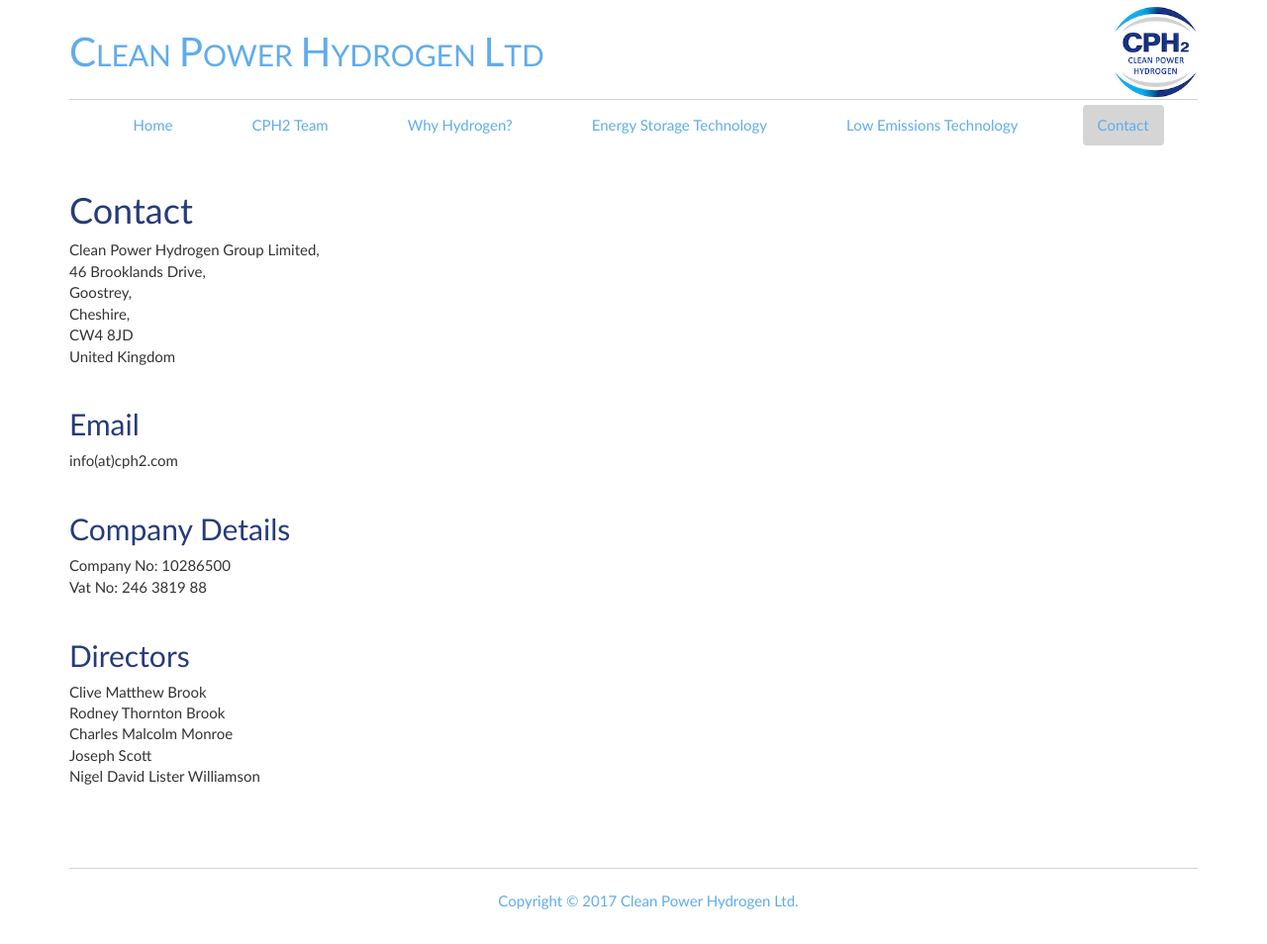
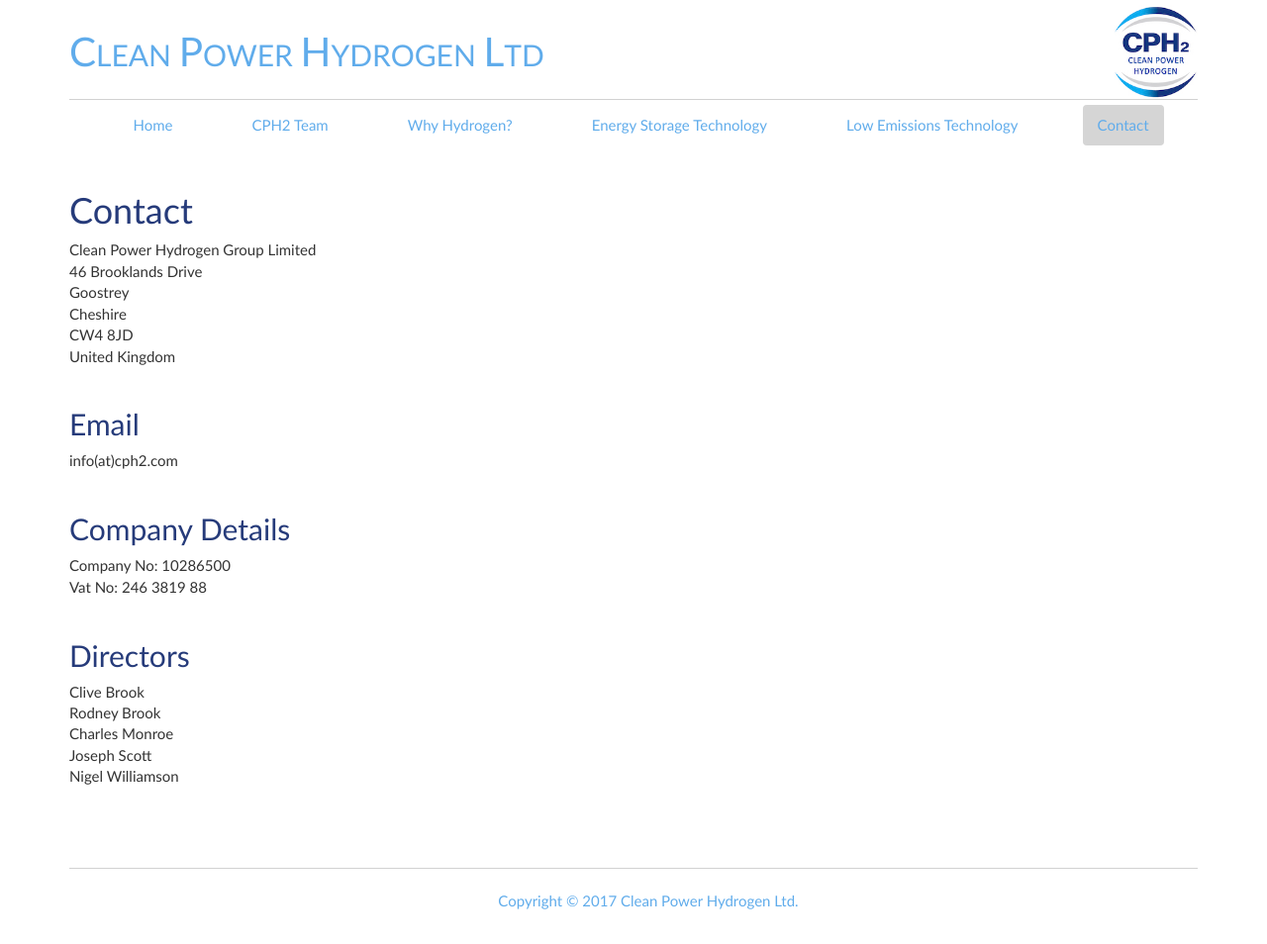
Before and after one commit to tcranston/cit-cph2, a Jekyll site: the page built from Contact/index.md, in a window 1280 px wide. Shown: the whole page at 99% size. Built offline with Jekyll 4.4.1, drawn with Linux system fonts in a browser that asks for light colours.

Commit message:
Changes 170120
Contacts page: middle names and punctuation

```diff
--- a/Contact/index.md
+++ b/Contact/index.md
@@ -4,10 +4,10 @@ title: Contact
 permalink: /contact/
 ---
 
-| Clean Power Hydrogen Group Limited,
-| 46 Brooklands Drive,
-| Goostrey,
-| Cheshire,
+| Clean Power Hydrogen Group Limited
+| 46 Brooklands Drive
+| Goostrey
+| Cheshire
 | CW4 8JD
 | United Kingdom
 |
@@ -30,9 +30,9 @@ Company Details
 Directors
 ------------------------------
 
-| Clive Matthew Brook
-| Rodney Thornton Brook
-| Charles Malcolm Monroe
+| Clive Brook
+| Rodney Brook
+| Charles Monroe
 | Joseph Scott
-| Nigel David Lister Williamson
+| Nigel Williamson
 |
```
